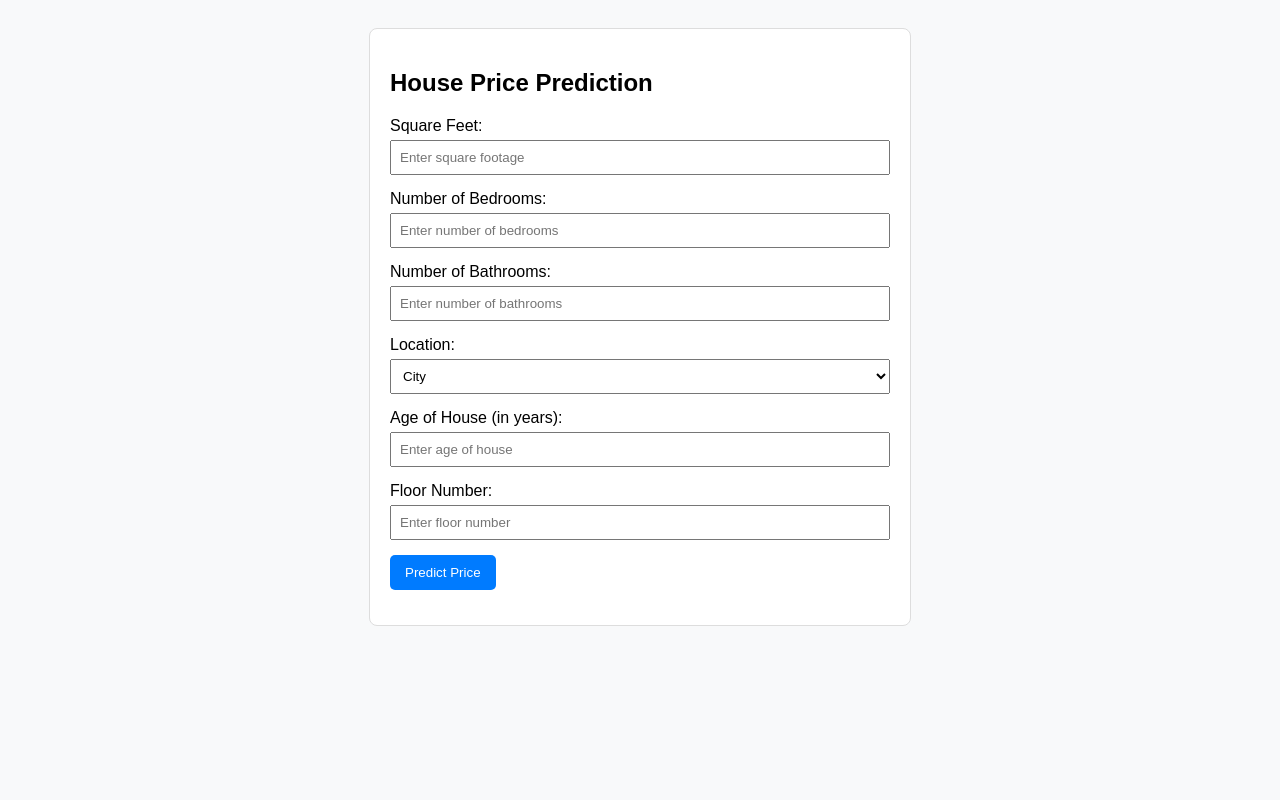
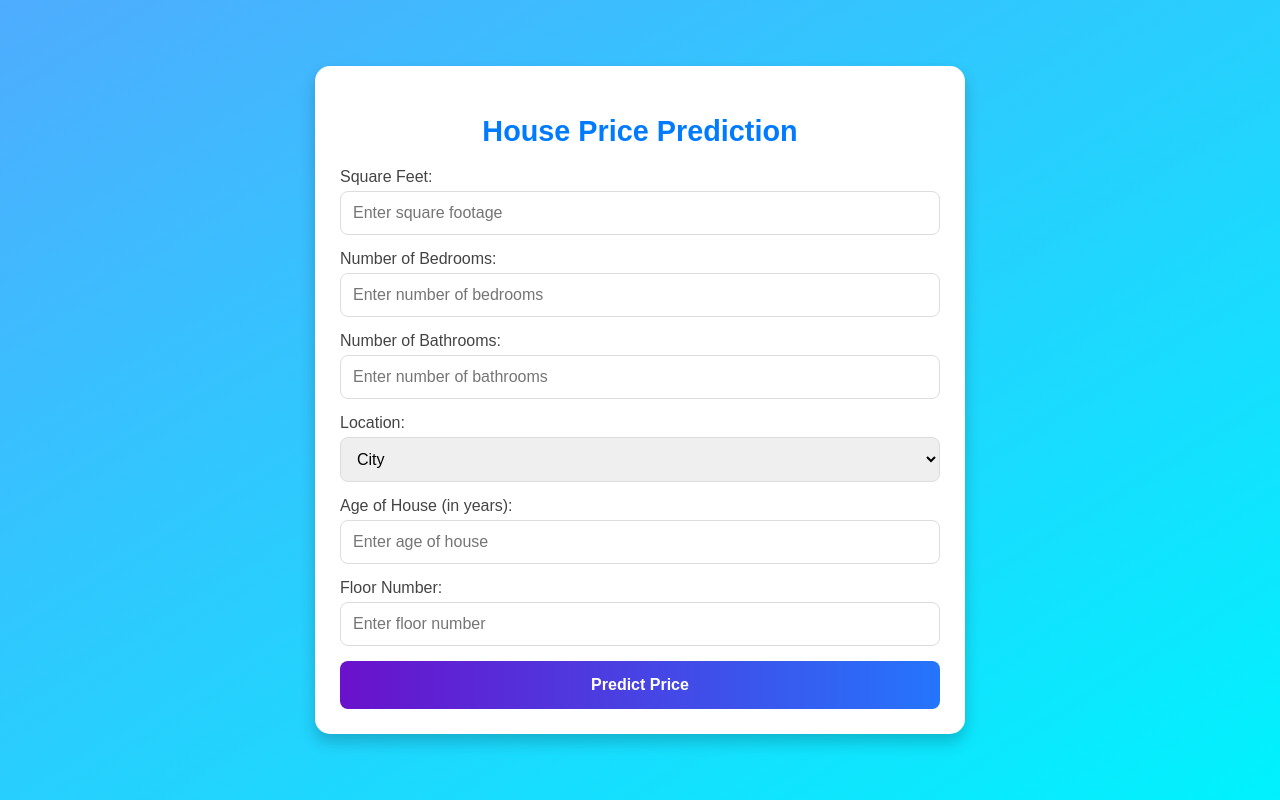
Before and after one commit to Harshhrp2511/Compozent-Tasks, a Flask app: page / in a window 1280 px wide. Run offline with Flask 3, Linux system fonts and the light colour scheme; parts of the project's set-up code (start-up, migrations or seed data) failed here and were passed over.

Commit message:
adding css

```diff
--- a/Machine Learning Project/templates/frontend.html
+++ b/Machine Learning Project/templates/frontend.html
@@ -6,46 +6,126 @@
     <title>House Price Prediction</title>
     <style>
        body {
-            font-family: Arial, sans-serif;
-            background-color: #f8f9fa;
-            padding: 20px;
+    font-family: 'Poppins', Arial, sans-serif;
+    margin: 0;
+    padding: 0;
+    background: linear-gradient(to bottom right, #4facfe, #00f2fe);
+    color: #333;
+    display: flex;
+    justify-content: center;
+    align-items: center;
+    height: 100vh;
 }
+
 .container {
-            max-width: 500px;
-            margin: auto;
-            padding: 20px;
+    max-width: 600px;
+    width: 90%;
     background: #fff;
+    border-radius: 15px;
+    box-shadow: 0 8px 16px rgba(0, 0, 0, 0.2);
+    padding: 25px;
+    text-align: center;
+    color: #333;
+    animation: fadeIn 0.8s ease-in-out;
+}
+
+@keyframes fadeIn {
+    from {
+        opacity: 0;
+        transform: translateY(20px);
+    }
+    to {
+        opacity: 1;
+        transform: translateY(0);
+    }
+}
+
+h2 {
+    font-size: 1.8rem;
+    color: #007bff;
+    margin-bottom: 20px;
+    font-weight: 600;
+}
+
+.form-group {
+    margin-bottom: 15px;
+    text-align: left;
+}
+
+label {
+    font-size: 1rem;
+    color: #444;
+    font-weight: 500;
+    margin-bottom: 5px;
+    display: block;
+}
+
+input, select {
+    width: 100%;
+    padding: 12px;
     border: 1px solid #ddd;
     border-radius: 8px;
-        }
-        .form-group {
-            margin-bottom: 15px;
-        }
-        label {
-            display: block;
-            margin-bottom: 5px;
-        }
-        input, select {
-            width: 100%;
-            padding: 8px;
-            margin: 0;
+    font-size: 1rem;
+    transition: 0.3s ease;
     box-sizing: border-box;
 }
+
+input:focus, select:focus {
+    outline: none;
+    border-color: #007bff;
+    box-shadow: 0 0 8px rgba(0, 123, 255, 0.2);
+}
+
 button {
-            background-color: #007bff;
+    width: 100%;
+    background: linear-gradient(to right, #6a11cb, #2575fc);
     color: white;
     border: none;
-            padding: 10px 15px;
-            border-radius: 5px;
+    padding: 15px;
+    border-radius: 8px;
     cursor: pointer;
+    font-size: 1rem;
+    font-weight: bold;
+    transition: all 0.3s ease;
 }
+
 button:hover {
-            background-color: #0056b3;
+    background: linear-gradient(to right, #2575fc, #6a11cb);
+    transform: translateY(-2px);
+    box-shadow: 0 6px 12px rgba(0, 0, 0, 0.2);
 }
+
 .result {
-            margin-top: 15px;
+    margin-top: 20px;
+    font-size: 1.2rem;
     font-weight: bold;
+    color: #28a745;
+    padding: 15px;
+    background: #f0f9f5;
+    border: 1px solid #d4edda;
+    border-radius: 8px;
+    display: none; /* Initially hidden */
 }
+
+.result.error {
+    color: #dc3545;
+    background: #f8d7da;
+    border: 1px solid #f5c6cb;
+    display: block; /* Shown on error */
+}
+
+/* Responsive Design */
+@media (max-width: 768px) {
+    h2 {
+        font-size: 1.5rem;
+    }
+
+    button {
+        font-size: 0.9rem;
+        padding: 12px;
+    }
+}
+
     </style>
 </head>
 <body>
```
Lines whose indentation alone changed are shown as unchanged.
